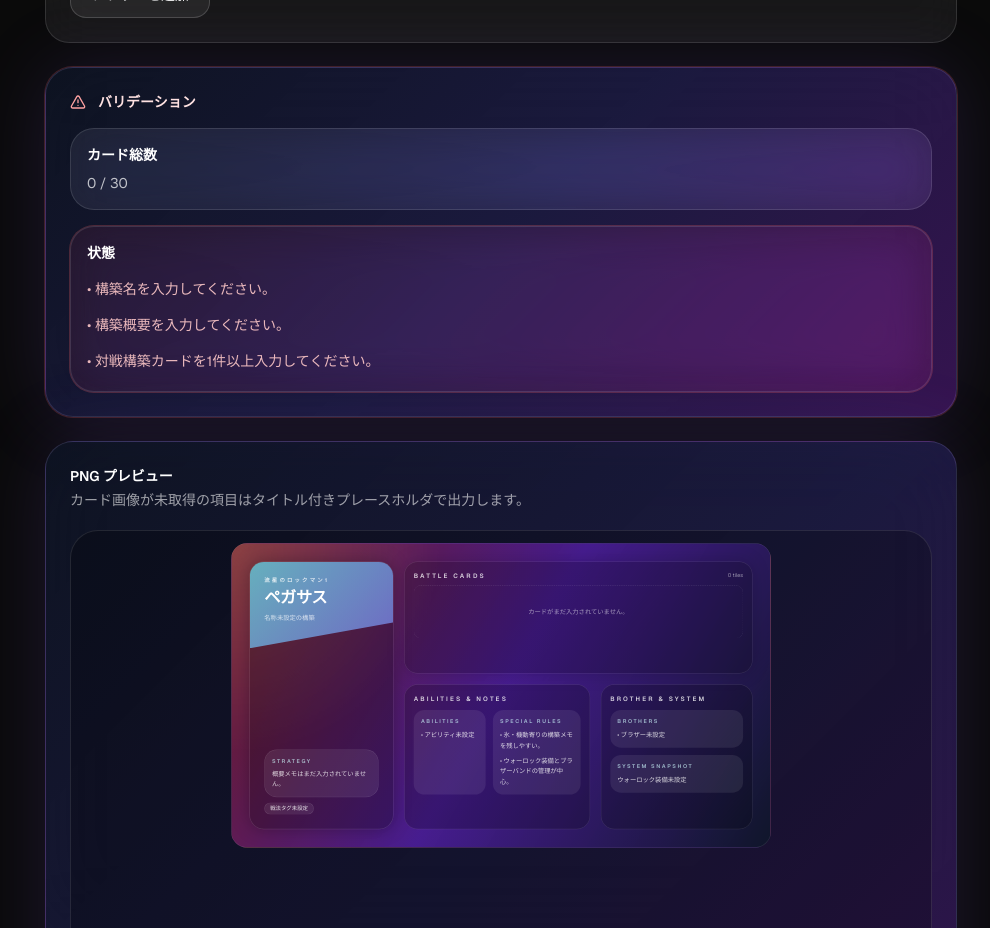
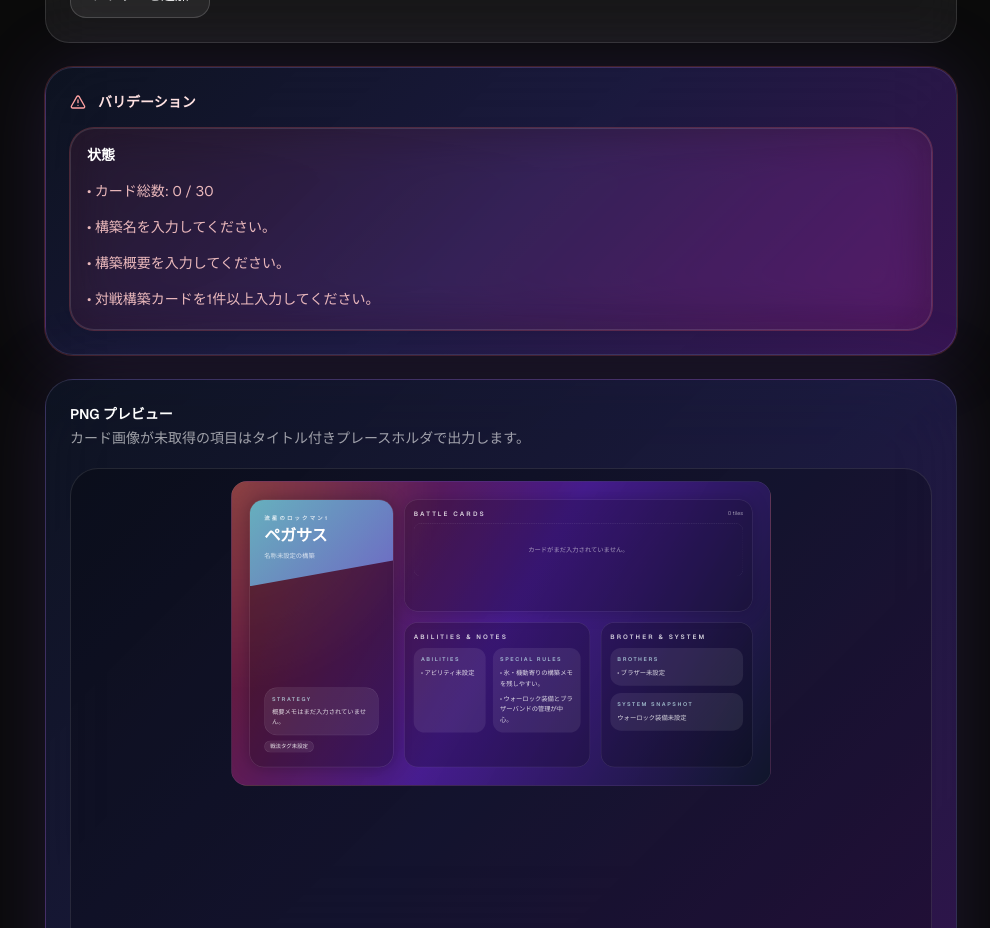
Before and after one commit to SoloSx/mmsf-perfect-battle-organizer, a Next.js app: page /editor in a window 1280 px wide. Shown: the part 2160-3088 px from the top of the page, without its empty margins (283-1273 px from the left). Built offline with nearby package versions, Linux system fonts and the light colour scheme.

Commit message:
fix:stabilize editor validation ui

```diff
--- a/components/build-editor-page.tsx
+++ b/components/build-editor-page.tsx
@@ -137,6 +137,19 @@ function hasIncompleteBrotherRouletteSlot(slot: Mmsf3BrotherRouletteSlot) {
   }
 
   return filledFieldCount < 6;
+}
+
+function isFolderValidationError(error: string) {
+  return (
+    error.includes("カード総数") ||
+    error.includes("REG カード") ||
+    error.includes("ノーマルカード") ||
+    error.includes("メガカード") ||
+    error.includes("ギガカード") ||
+    error.includes("カード種別を判定できないカードがあります") ||
+    error.includes("対戦構築カードを1件以上入力してください。") ||
+    error.includes("対戦構築カードの未入力行があります。")
+  );
 }
 
 function getRequiredFieldErrors(build: BuildRecord) {
@@ -331,7 +344,8 @@ function validateBuild(build: BuildRecord) {
     errors.push(...mmsf3Validation.errors);
   }
 
-  return { errors, totalCards };
+  const hasFolderErrors = errors.some(isFolderValidationError);
+  return { errors, totalCards, hasFolderErrors };
 }
 
 function TagEditor({
@@ -720,7 +734,7 @@ export function BuildEditorPage() {
     });
   }, [draft?.game, draft?.version, draft?.commonSections.cards]);
 
-  const validation = useMemo(() => (draft ? validateBuild(draft) : { errors: [], totalCards: 0 }), [draft]);
+  const validation = useMemo(() => (draft ? validateBuild(draft) : { errors: [], totalCards: 0, hasFolderErrors: false }), [draft]);
   const hasValidationErrors = validation.errors.length > 0;
   const statusToneClass =
     status.includes("解消") || status.includes("失敗") || status.includes("エラー")
@@ -1359,23 +1373,20 @@ export function BuildEditorPage() {
               バリデーション
             </div>
             <div className="mt-4 grid gap-4">
-              <div className="glass-panel-soft">
-                <p className="text-sm font-semibold text-white">カード総数</p>
-                <p className={`mt-2 text-sm ${validation.totalCards > versionRule.folderLimit ? "text-red-200/90" : "text-white/72"}`}>
-                  {validation.totalCards} / {versionRule.folderLimit}
-                </p>
-              </div>
-
               <div className={`glass-panel-soft ${hasValidationErrors ? "bg-red-500/8 ring-1 ring-red-400/25" : ""}`}>
                 <p className="text-sm font-semibold text-white">状態</p>
                 {hasValidationErrors ? (
                   <ul className="mt-3 space-y-2 text-sm leading-7 text-red-200/90">
+                    <li>• カード総数: {validation.totalCards} / {versionRule.folderLimit}</li>
                     {validation.errors.map((error) => (
                       <li key={error}>• {error}</li>
                     ))}
                   </ul>
                 ) : (
-                  <p className="mt-3 text-sm text-emerald-200/90">保存可能です。</p>
+                  <div className="mt-3 space-y-2 text-sm text-emerald-200/90">
+                    <p>カード総数: {validation.totalCards} / {versionRule.folderLimit}</p>
+                    <p>保存可能です。</p>
+                  </div>
                 )}
               </div>
             </div>
--- a/components/searchable-suggestion-input.tsx
+++ b/components/searchable-suggestion-input.tsx
@@ -117,12 +117,13 @@ export function SearchableSuggestionInput({
         aria-activedescendant={activeSuggestionIndex >= 0 ? `${listId}-option-${activeSuggestionIndex}` : undefined}
         value={value}
         onFocus={(event) => {
+          const input = event.currentTarget;
           setIsOpen(true);
           setIsFiltering(false);
           setHighlightedIndex(exactSuggestionIndex >= 0 ? exactSuggestionIndex : suggestions.length > 0 ? 0 : -1);
 
-          if (event.currentTarget.value) {
-            requestAnimationFrame(() => event.currentTarget.select());
+          if (input.value) {
+            requestAnimationFrame(() => input.select());
           }
         }}
         onBlur={() => {
```
Also changed, not shown: 1 other file (tests, documents, lock files or other folders).
